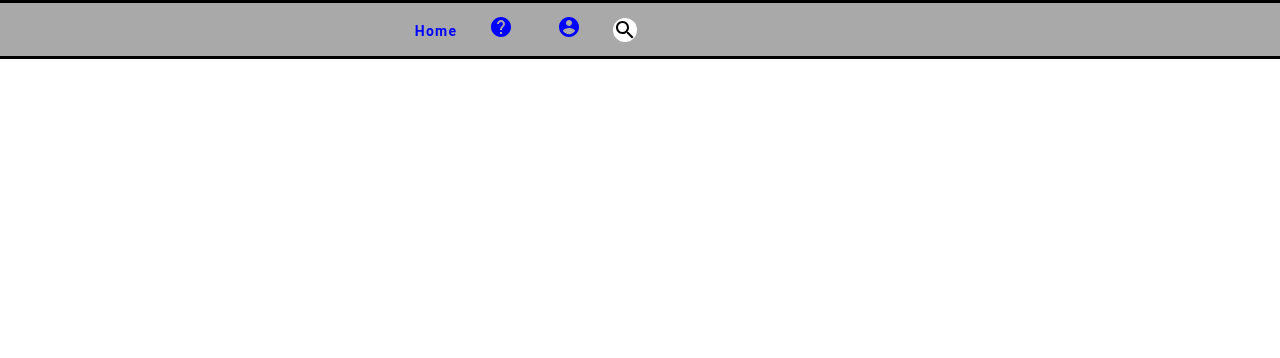
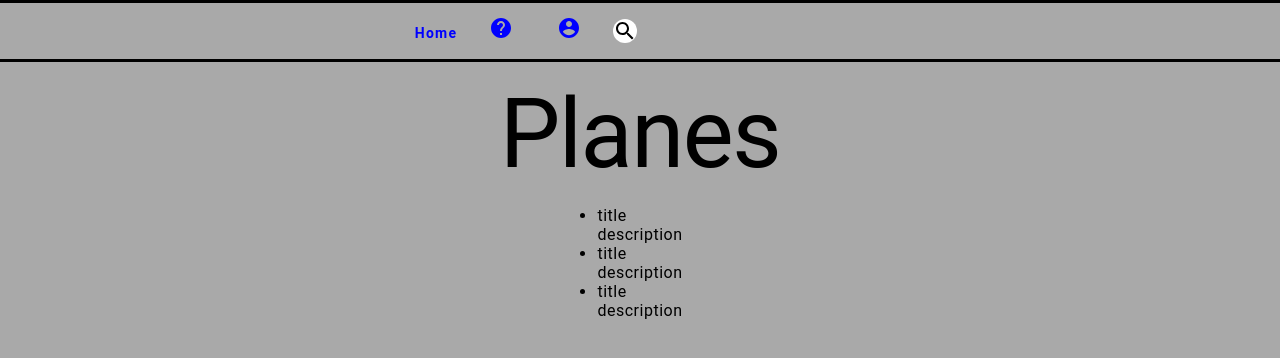
Before and after one commit to JuanDeccechis/Base, a React (Create React App) app: page /Base/plans in a window 1280 px wide. Shown: the top 358 px of the page. Built offline with nearby package versions, Linux system fonts and the light colour scheme.

Commit message:
fix en tamaños para el nav + principio de pagina de planes

```diff
--- a/src/App.css
+++ b/src/App.css
@@ -9,6 +9,7 @@
   --ok: #0d5a1f;
   --primay-color: rgba(255, 255, 0, 1);
   --primay-color-hover: rgba(255, 255, 0, 0.7);
+  --disabled: #d8d8d8;
   --font-size: 16;
   --line-height: calc(16 * 1.5);
   height: 100vh;
@@ -147,10 +148,33 @@ a { /* centrado vertical */
   margin: auto;
 }
 
+input::-webkit-outer-spin-button, input::-webkit-inner-spin-button {
+  /* Chrome, Safari, Edge, Opera */
+  -webkit-appearance: none;
+  margin: 0;
+  /* Firefox */
+    -moz-appearance: textfield;
+}
+
+@keyframes icons_rotate_animation {
+/*  0% {transform: rotateY(0deg);}
+  50% { transform: rotateY(180deg); }
+  100% { transform: rotateY(360deg);}
+*/
+  0% {transform: skewY(0deg);}
+  25% { transform: skewY(10deg); }
+  75% { transform: skewY(-10deg); }
+  100% { transform: skewY(0deg);}
+}
+
 .icon {
   margin: 0 12px;
   width: 24px;
   height: 24px;
+}
+
+.input-icons .icon{
+  animation: icons_rotate_animation 2s 3;
 }
 
 .icon-color{
@@ -177,7 +201,7 @@ a { /* centrado vertical */
 }
 
 article.container {
-  height: calc(100% - 54px);
+  height: calc(100% - 62px);
   overflow-y : auto; /* show scrollbar only when need it*/
   background-color: var(--background-color);
   padding: 0 2%;
@@ -194,7 +218,11 @@ button.principal{
   background-color: var(--primay-color);
 }
 
-button.principal:hover {
+button.disabled{
+  background-color: var(--disabled);
+}
+
+button.principal:hover:enabled {
   background-color: var(--primay-color-hover);
   cursor: pointer;
   box-shadow: 0 0 0 3px var(--ok);
@@ -233,6 +261,6 @@ button.principal:hover {
 
   article {
     position: absolute;
-    top: 54px;
+    top: 62px;
   }
 }
--- a/src/components/button/Button.jsx
+++ b/src/components/button/Button.jsx
@@ -16,8 +16,15 @@ class Button extends Component {
   }
 
   render(){
+      const { disabled } = this.props;
       return(
-        <button className={this.props.className} onClick={this.handleClickAfterValidations}>{this.props.text}</button>
+        <>
+        {disabled ?
+          <button disabled className={`${this.props.className} disabled`}>{this.props.text}</button>
+        :
+          <button className={this.props.className} onClick={this.handleClickAfterValidations}>{this.props.text}</button>
+        }
+        </>
       )
   }
 }
--- a/src/components/input/Input.jsx
+++ b/src/components/input/Input.jsx
@@ -56,7 +56,7 @@ class Input extends Component {
 
   render() {
     const { error } = this.state;
-    const { name, minLength, maxLength, type } = this.props;
+    const { placeholder, name, minLength, maxLength, type, className } = this.props;
     let childrenWithExtraProp = [];
     if (this.props.children) {
         childrenWithExtraProp = React.Children.map(this.props.children, child => {
@@ -77,9 +77,9 @@ class Input extends Component {
           name={name}
           className={`input-with-padding ${
             error=== null ? "valid" : error ? "error" : ""
-          }`}
+          } ${className ? className : ''}`}
           type={type}
-          placeholder={`${name}*`}
+          placeholder={`${placeholder ? placeholder : name}*`}
           required
           minLength={minLength}
           maxLength={maxLength}
--- a/src/components/nav/nav.css
+++ b/src/components/nav/nav.css
@@ -3,12 +3,13 @@ ul {
 }
 
 .nav { /*horizontal*/
+    height: 56px;
     width: 100%;
     display: flex;
     justify-content: center;
     position: fixed;
     position: -webkit-fixed;
-    top: calc(100% - 54px); /* required */
+    top: calc(100% - 62px); /* required */
     z-index: 1;
     background-color: var(--background-color);
     border-top: 3px solid var(--divider);
--- /dev/null
+++ b/src/components/plans/Plan.jsx
@@ -0,0 +1,38 @@
+import React, { Component } from "react";
+import { NavLink } from "react-router-dom";
+
+class Plan extends Component {
+
+    constructor(props) {
+        super(props);
+        this.state = {
+        }
+    }
+
+    componentDidMount() {
+        console.log("mounted");
+    }
+
+    componentWillUnmount() {
+        console.log("unmounted");
+    }
+
+    componentDidUpdate(prevProps, prevState) {
+        console.log("update");
+    }
+
+    render() {
+        return(
+            <div>
+                <div className="plan-title">
+                    title
+                </div>
+                <div className="plan-description">
+description
+                </div>
+            </div>
+        )
+    }
+}
+
+export default Plan;
--- a/src/components/register/PayCard.jsx
+++ b/src/components/register/PayCard.jsx
@@ -59,8 +59,12 @@ class PayCard extends Component {
             <AccountCircleIcon className={`icon icon-color`} />
             </Input>
             <Input
-            name={"contraseña"}
-            type="text"
+            name={"tarjeta"}
+            placeholder="XXXX XXXX XXXX 1234"
+            type="number"
+            minLength={16}
+            maxLength={16}
+            className="creditCard"
             >
                 <PaymentIcon className={`icon icon-color`} />
             </Input>
@@ -88,8 +92,11 @@ class PayCard extends Component {
           <p className="error-text">Debes aceptar los Términos y condiciones para registrarte exitosamente.</p>
           }
             <div className="espaciado">
-                <Button className="principal" handleClick={this.handleSubmit} text="Acceder" />
+                <Button className={`principal`} disabled={!termAccepted} handleClick={this.handleSubmit} text="Acceder" />
             </div>
+            <NavLink to="/plans" activeClassName="">
+                <span>Elegir un plan</span>
+                </NavLink>
             </div>
         </form>
         );
--- /dev/null
+++ b/src/pages/PlansPage.jsx
@@ -0,0 +1,33 @@
+import React, { Component } from "react";
+import Plan from "../components/plans/Plan";
+
+
+class PlansPage extends Component {
+  constructor(props) {
+    super(props);
+  }
+
+  render() {
+      const { history, location } = this.props;
+    return (
+      <article className="container">
+        <div className="login-page-global-container">
+          <h1>Planes</h1>
+          <ul>
+              <li>
+                  <Plan />
+              </li>
+              <li>
+                  <Plan />
+              </li>
+              <li>
+                  <Plan />
+              </li>
+          </ul>
+        </div>
+      </article>
+    );
+  }
+}
+
+export default PlansPage;
--- a/src/pages/Router.jsx
+++ b/src/pages/Router.jsx
@@ -6,6 +6,7 @@ import RegisterPageStep1 from "./RegisterPageStep1";
 import RegisterPageStep2 from "./RegisterPageStep2";
 import TermAndConditionsPage from "./TermAndConditionsPage";
 import RecoveryPasswordPage from "./RecoveryPasswordPage";
+import PlansPage from "./PlansPage";
 import HomePage from "./HomePage";
 
 class Router extends Component {
@@ -43,6 +44,10 @@ class Router extends Component {
               path="/login/recoveryPassword"
               component={RecoveryPasswordPage}
             ></Route>
+            <Route
+              path="/plans"
+              component={PlansPage}
+            ></Route>
             <Route path="/login" component={LoginPage}></Route>
           </Switch>
         </BrowserRouter>
```
